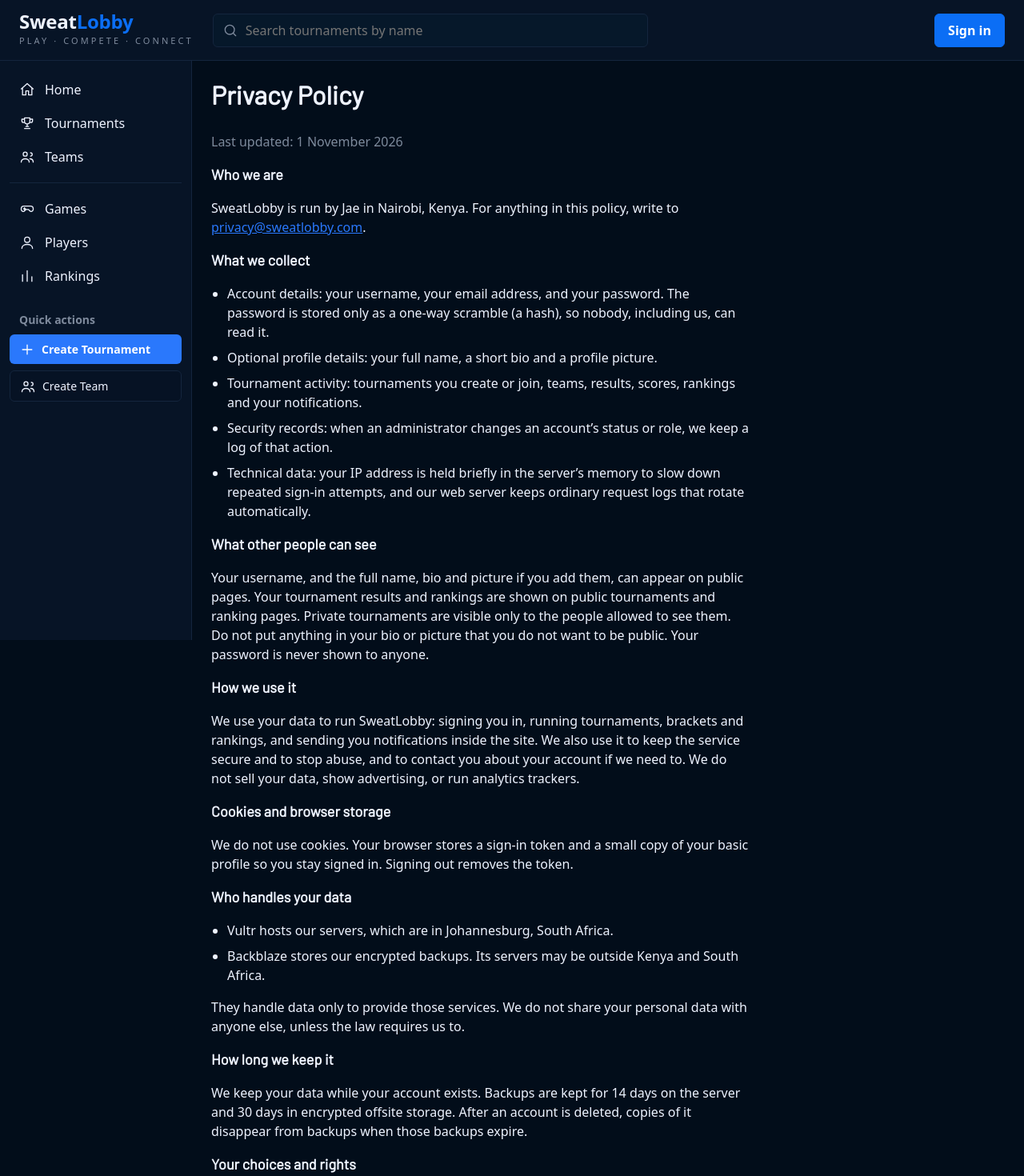
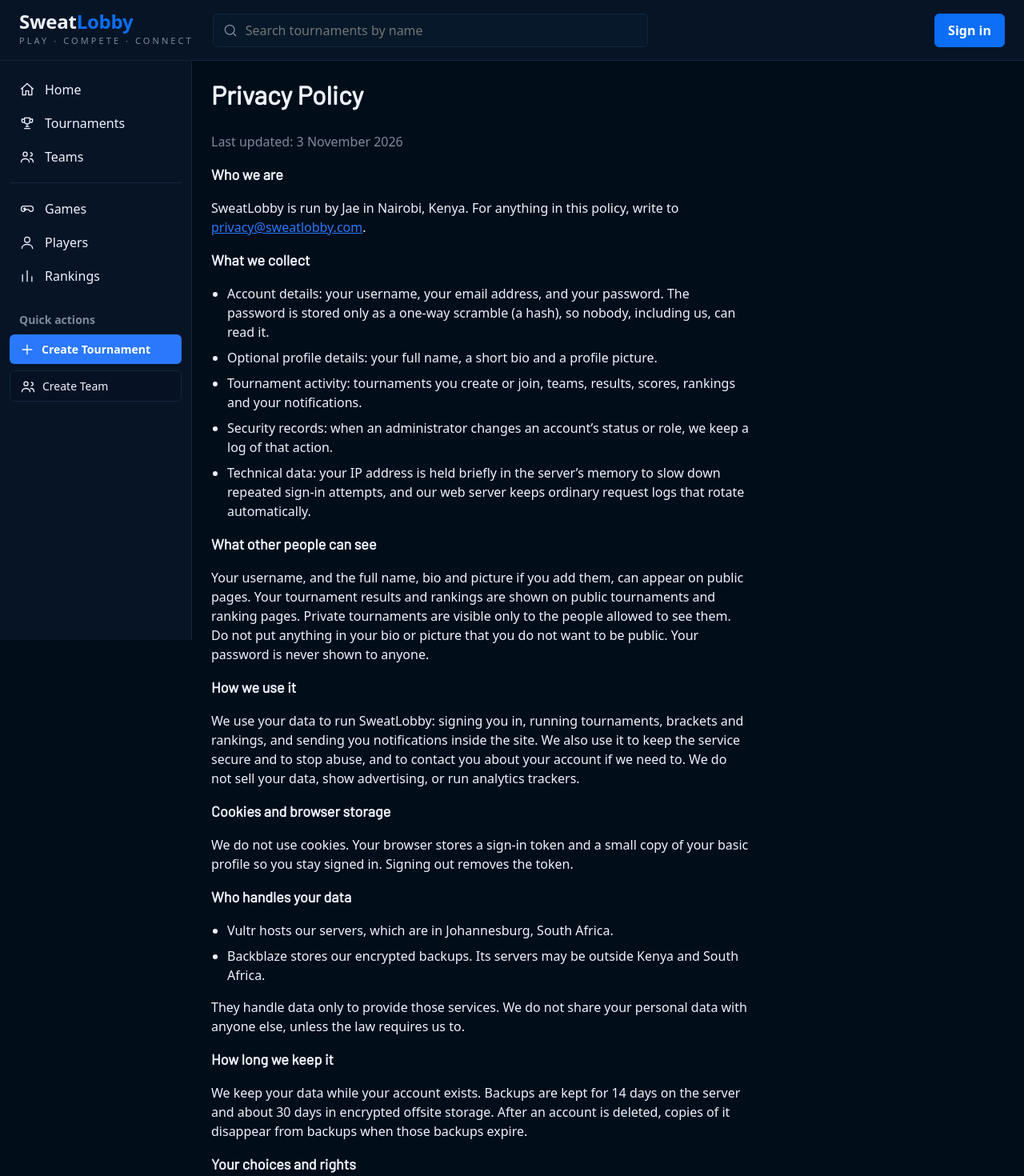
Before and after one commit to Fresco-Haze/ArenaOS, a React (Vite) app in the folder web/: page /privacy in a window 1280 px wide. Shown: the top 1470 px of the page at 80% size. Built offline with nearby package versions, Linux system fonts and the light colour scheme.

Commit message:
Privacy page: about 30 days offsite retention, update date

```diff
--- a/web/src/pages/PrivacyPage.tsx
+++ b/web/src/pages/PrivacyPage.tsx
@@ -4,7 +4,7 @@ export default function PrivacyPage() {
   return (
     <>
       <PageHeader title="Privacy Policy" />
-      <p className="muted">Last updated: 1 November 2026</p>
+      <p className="muted">Last updated: 3 November 2026</p>
 
       <section className="help-section">
         <h2>Who we are</h2>
@@ -83,7 +83,7 @@ export default function PrivacyPage() {
       <section className="help-section">
         <h2>How long we keep it</h2>
         <p>
-          We keep your data while your account exists. Backups are kept for 14 days on the server and 30
+          We keep your data while your account exists. Backups are kept for 14 days on the server and about 30
           days in encrypted offsite storage. After an account is deleted, copies of it disappear from
           backups when those backups expire.
         </p>
```
